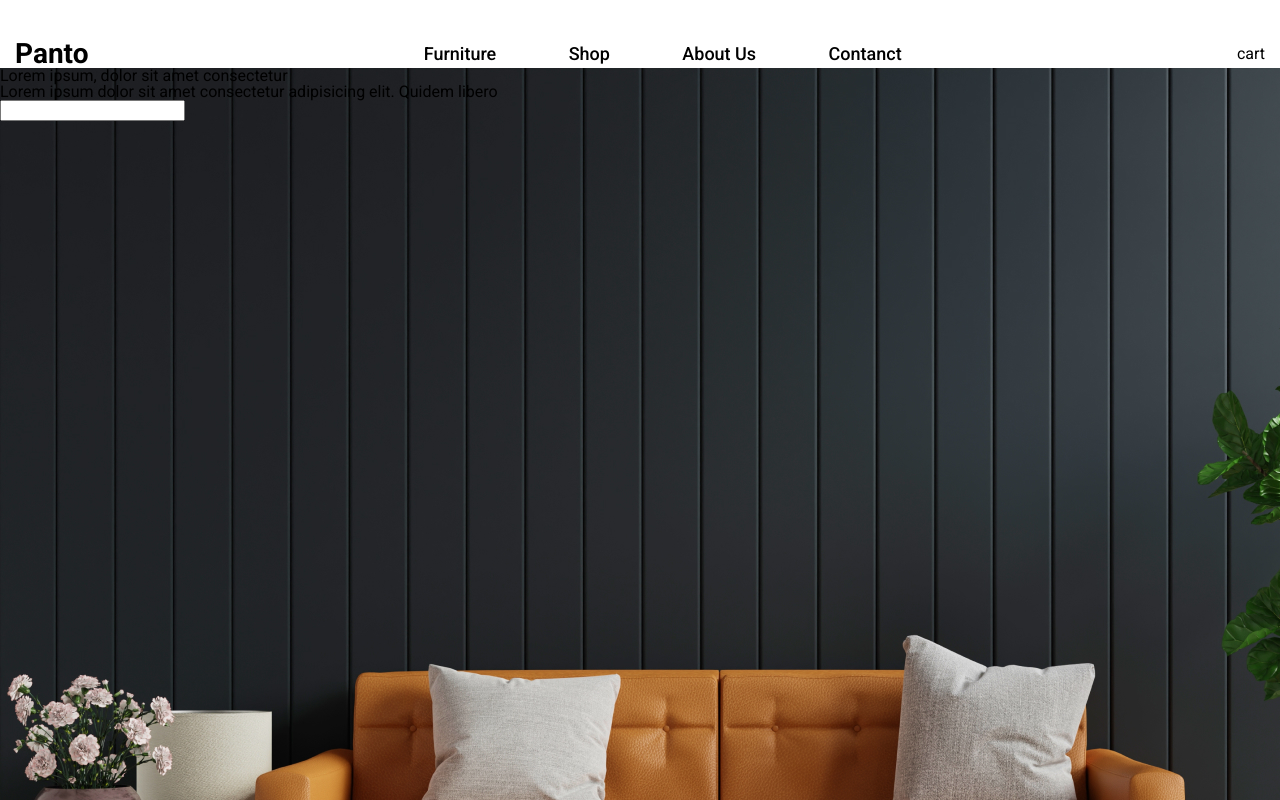
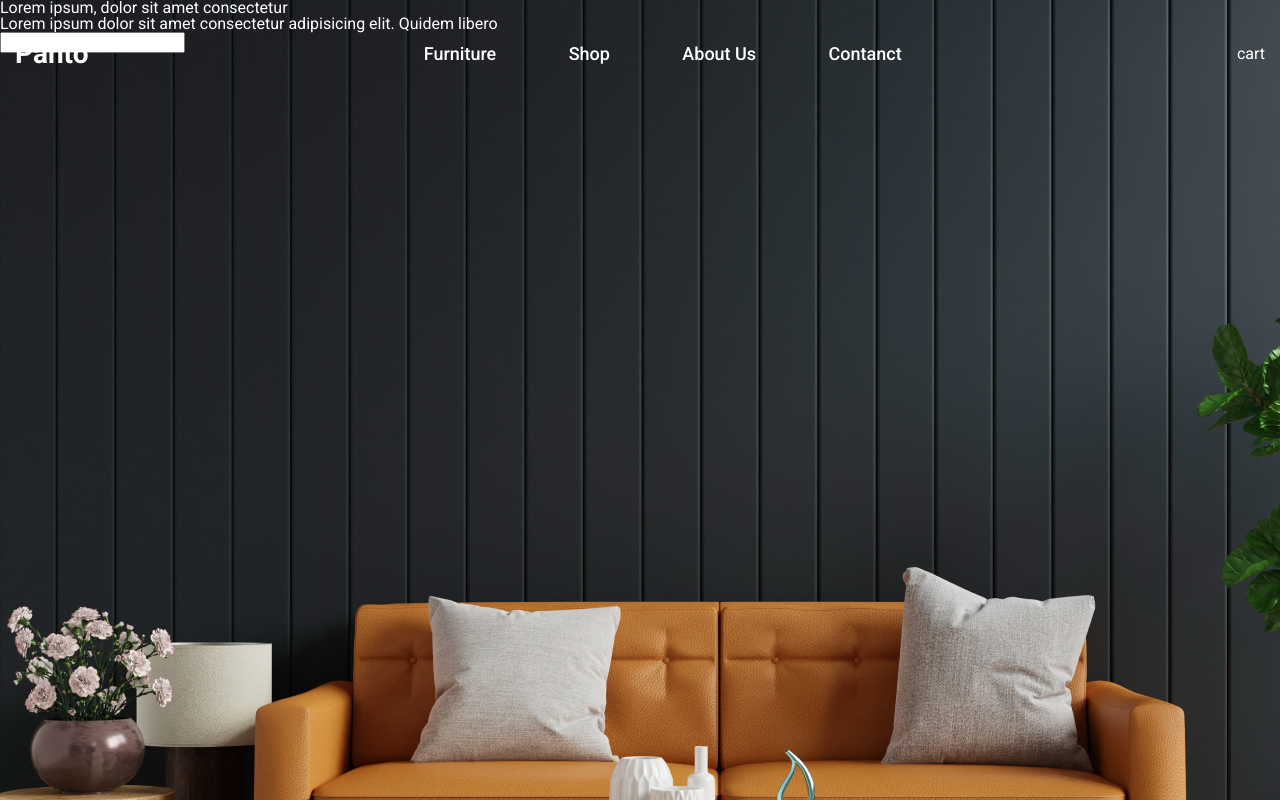
Before and after one commit to Nino5982/interior-design, a plain HTML site: page index.html in a window 1280 px wide. Shown: the top 800 px of the page. Drawn offline with Linux system fonts and the light colour scheme.

Commit message:
feat: add fixed header

```diff
--- a/styles/style.css
+++ b/styles/style.css
@@ -1,6 +1,6 @@
 body {
     font-family: "Roboto", sans-serif;
-    /* color: #FFFFFF; */
+    color: #FFFFFF;
 }
 
 .container {
@@ -12,6 +12,11 @@ body {
 
 header {
     margin-top: 40px;
+    /* დავამატე ეს ჰედერის გასაფიქსად */
+    position: fixed;
+    width: 100%;
+    z-index: 99;
+    /* ––– */
 }
 
 .header__nav {
@@ -53,7 +58,8 @@ header {
     top: 28px;
     gap: 10px;
 }
-.dropdown__link{
+
+.dropdown__link {
     text-align: center;
 }
 
@@ -66,12 +72,13 @@ header {
 }
 
 
-.hero__wrapper{
+.hero__wrapper {
     background: url(../assets/images/hero.jpg) no-repeat;
-position: relative;
+    position: relative;
     height: 1084px;
 
 }
-.hero__content{
+
+.hero__content {
     position: absolute;
 }
```
